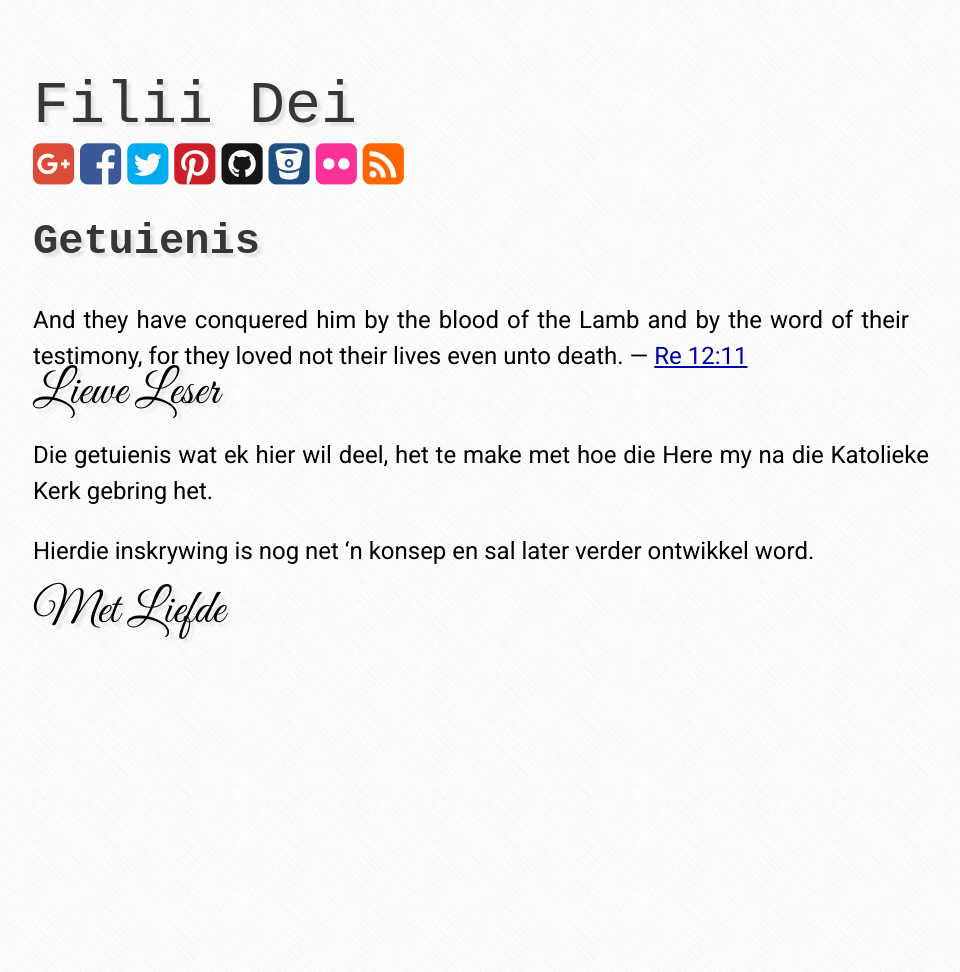
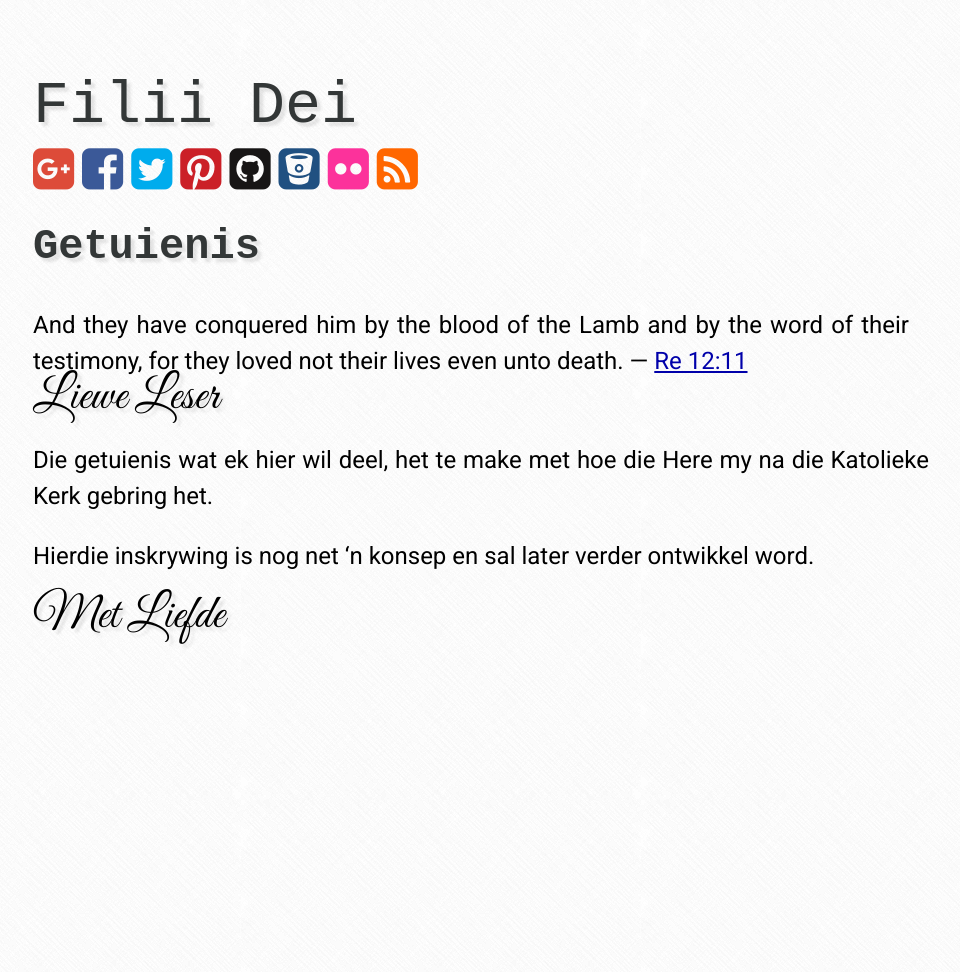
Before and after one commit to afrikatoliek/afrikatoliek.github.io, a Jekyll site: the page built from _posts/2014-11-04-getuienis.md, in a window 1280 px wide. Shown: the whole page, without its empty margins (159-1119 px from the left). Built offline with Jekyll 4.4.1, drawn with Linux system fonts in a browser that asks for light colours; nearby versions of some CDN libraries; some web fonts are replaced.

Commit message:
Tema verstellings.

```diff
--- a/_includes/body.html
+++ b/_includes/body.html
@@ -1,6 +1,6 @@
   <div class="my-div-top">
     <div class="heading"><a href="/">{{ site.name }}</a></div>
-    <div class="static-link">
+    <div class="static-link social-media">
       <a href="https://plus.google.com/b/104576278582444149019/104576278582444149019/posts"><i class="fa fa-google-plus-square fa-2x fg-google-plus"></i></a> <a href="https://www.facebook.com/pages/Filii-Dei/693453224096282"><i class="fa fa-facebook-square fa-2x fg-facebook"></i></a> <a href="https://twitter.com/f1l11d31"><i class="fa fa-twitter-square fa-2x fg-twitter"></i></a> <a href="https://www.pinterest.com/f1l11d31"><i class="fa fa-pinterest-square fa-2x fg-pinterest"></i></a> <a href="https://github.com/f1l11d31"><i class="fa fa-github-square fa-2x fg-github"></i></a> <a href="https://bitbucket.org/f1l11d31"><i class="fa fa-bitbucket-square fa-2x fg-bitbucket"></i></a> <a href="https://www.flickr.com/people/130249524@N02/"><i class="fa fa-flickr fa-2x fg-flickr"></i></a> <a href="http://f1l11d31.github.io/feed.xml"><i class="fa fa-rss-square fa-2x fg-rss"></i></a>
   </div>
 </div>
--- a/css/screen.css
+++ b/css/screen.css
@@ -237,6 +237,14 @@ table {
   color: inherit;
 }
 
+.social-media {
+  padding-top: 5px;
+}
+
+.social-media i {
+  padding-right: 2px;
+}
+
 div.my-inline-left {
     margin-left: 0px;
     margin-right: 20px;
```
Also changed, not shown: index.html (+3 -4 lines).
